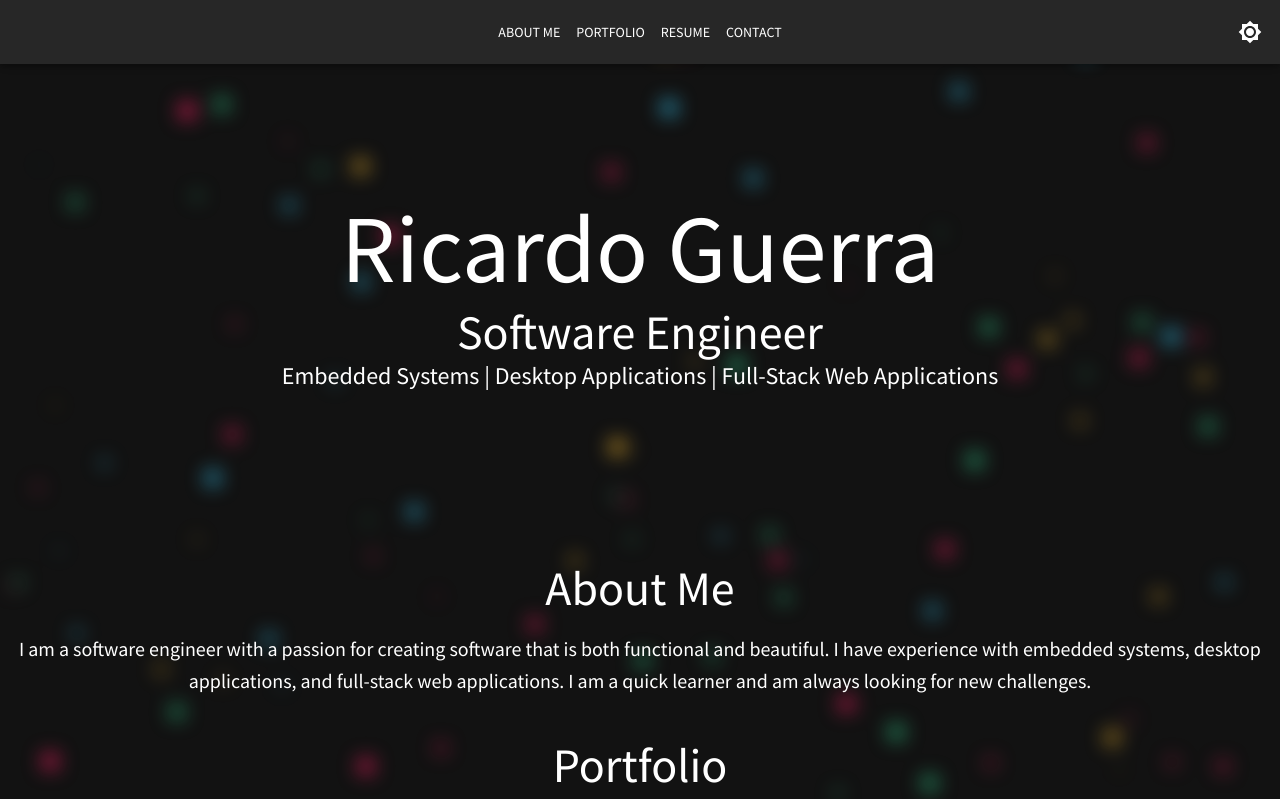
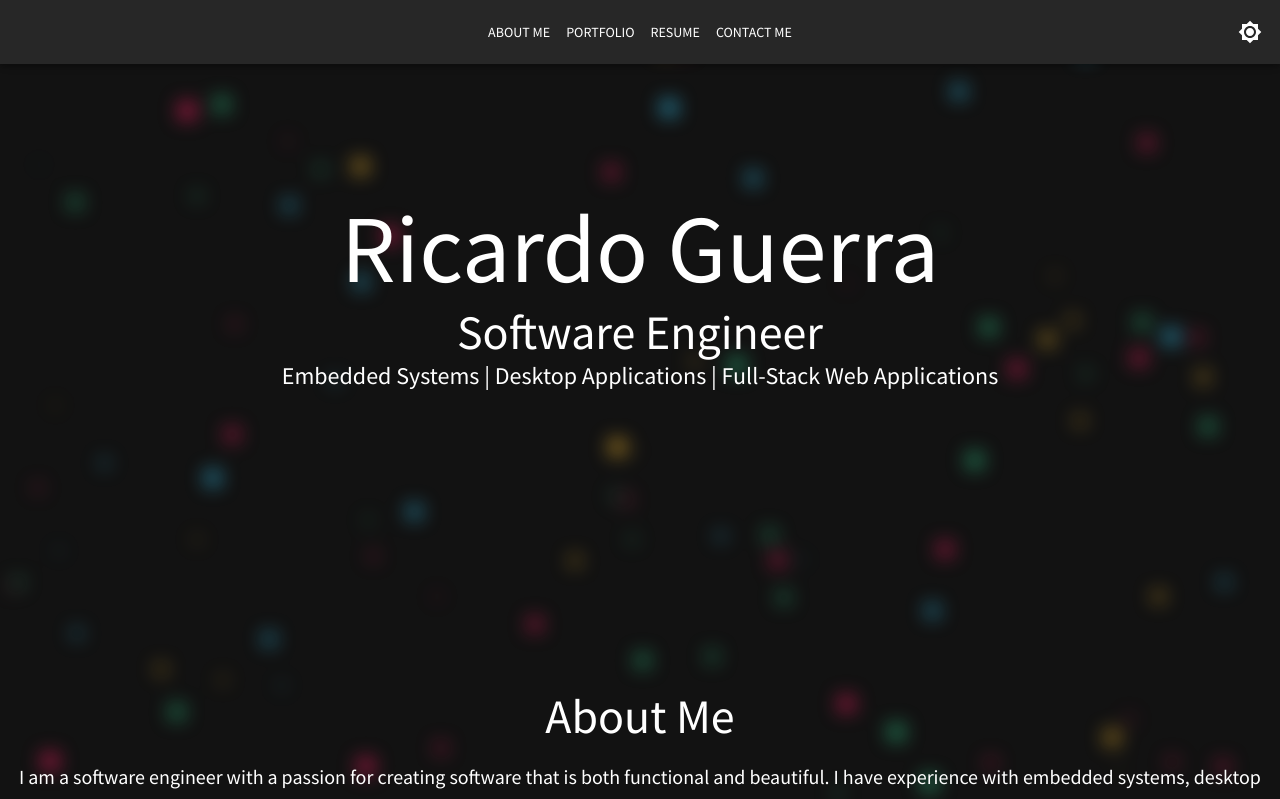
Before and after one commit to ricguer/react-portfolio, a React (Create React App) app: page / in a window 1280 px wide. Shown: the top 799 px of the page. Built offline with nearby package versions, Linux system fonts and the light colour scheme.

Commit message:
Scroll to Section When Nav Link is Clicked

```diff
--- a/src/App.css
+++ b/src/App.css
@@ -18,7 +18,7 @@
   font-size: calc(10px + 2vmin);
   color: white; */
   position: relative;
-  padding-top: 10%;
+  padding-top: 15%;
   padding-bottom: 10%;
 }
 
--- a/src/App.js
+++ b/src/App.js
@@ -34,11 +34,13 @@ function App() {
         <div className="App">
           <Stack className="App-main-stack" spacing={5}>
             <Header className="App-header" colorModeContext={ColorModeContext} />
-            <AboutMeSection />
-            <PortfolioSection />
-            <ResumeSection />
-            <ContactSection />
-            <Footer />
+            <div style={{ paddingTop: "64px" }}>
+              <AboutMeSection />
+              <PortfolioSection />
+              <ResumeSection />
+              <ContactSection />
+              <Footer />
+            </div>
           </Stack>
         </div>
       </ThemeProvider>
--- a/src/components/app-header/Navigation.js
+++ b/src/components/app-header/Navigation.js
@@ -2,21 +2,56 @@ import AppBar from "@mui/material/AppBar";
 import Toolbar from "@mui/material/Toolbar";
 import Button from "@mui/material/Button";
 import ThemeToggle from "./ThemeToggle.js";
-import React, { useRef } from "react";
+import React, { useState } from "react";
 
 export default function Navigation({ colorModeContext }) {
+    const [activeButton, setActiveButton] = useState(null);
+
+    const handleClickScroll = (sectionId, buttonName) => {
+        const element = document.getElementById(sectionId);
+        if (element) {
+            element.scrollIntoView({ behavior: "smooth" });
+            setActiveButton(buttonName);
+        }
+    };
 
     return (
-        <AppBar position="sticky">
-            <Toolbar style={{ position: "relative", justifyContent: "center" }}>
-                <Button color="inherit">About Me</Button>
-                <Button color="inherit">Portfolio</Button>
-                <Button color="inherit">Resume</Button>
-                <Button color="inherit">Contact</Button>
-                <div style={{ position: "absolute", right: 10 }}>
-                    <ThemeToggle colorModeContext={colorModeContext} />
-                </div>
-            </Toolbar>
-        </AppBar>
+        <div>
+            <AppBar position="fixed">
+                <Toolbar style={{ justifyContent: "center" }}>
+                    <Button
+                        color="inherit"
+                        onClick={() => handleClickScroll("aboutMeSection", "About Me")}
+                        style={{ fontWeight: activeButton === "About Me" ? 'bold' : 'normal' }}
+                    >
+                        About Me
+                    </Button>
+                    <Button
+                        color="inherit"
+                        onClick={() => handleClickScroll("portfolioSection", "Portfolio")}
+                        style={{ fontWeight: activeButton === "Portfolio" ? 'bold' : 'normal' }}
+                    >
+                        Portfolio
+                    </Button>
+                    <Button
+                        color="inherit"
+                        onClick={() => handleClickScroll("resumeSection", "Resume")}
+                        style={{ fontWeight: activeButton === "Resume" ? 'bold' : 'normal' }}
+                    >
+                        Resume
+                    </Button>
+                    <Button
+                        color="inherit"
+                        onClick={() => handleClickScroll("contactSection", "Contact Me")}
+                        style={{ fontWeight: activeButton === "Contact Me" ? 'bold' : 'normal' }}
+                    >
+                        Contact Me
+                    </Button>
+                    <div style={{ position: "absolute", right: 10 }}>
+                        <ThemeToggle colorModeContext={colorModeContext} />
+                    </div>
+                </Toolbar>
+            </AppBar>
+        </div >
     );
 }
--- a/src/sections/AboutMeSection.js
+++ b/src/sections/AboutMeSection.js
@@ -3,7 +3,7 @@ import Typography from "@mui/material/Typography";
 
 export default function AboutMeSection() {
     return (
-        <section id="aboutMeSection">
+        <section id="aboutMeSection" style={{ paddingTop: "64px" }}>
             <Typography gutterBottom variant="h3">About Me</Typography>
             <Typography variant="h6">
                 I am a software engineer with a passion for creating
--- a/src/sections/ContactSection.js
+++ b/src/sections/ContactSection.js
@@ -11,12 +11,12 @@ export default function ContactSection() {
     };
 
     return (
+        <section id="contactSection" style={{ paddingTop: "64px" }}>
             <Box
                 sx={{
                     display: "flex",
                     alignItems: "center",
                     justifyContent: "center",
-                height: "100vh",
                 }}
             >
                 <Box sx={{ maxWidth: 600, mx: "auto", p: 2 }}>
@@ -57,5 +57,6 @@ export default function ContactSection() {
                     </form>
                 </Box>
             </Box>
+        </section>
     );
 }
--- a/src/sections/PortfolioSection.js
+++ b/src/sections/PortfolioSection.js
@@ -1,12 +1,12 @@
 import * as React from 'react';
 import Grid from '@mui/material/Unstable_Grid2';
 import Typography from '@mui/material/Typography';
-import ProjectCard from '../components/ProjectCard';
+import ProjectCard from '../components/portfolio/ProjectCard';
 import images_projectSnippets from "../assets/images/images_projectSnippets";
 
 export default function PortfolioSection() {
     return (
-        <section id="portfolio">
+        <section id="portfolioSection" style={{ paddingTop: "64px" }}>
             <Typography gutterBottom variant="h3">Portfolio</Typography>
             <Grid container spacing={5} justifyContent={"center"} alignItems={"center"}>
                 <Grid>
--- a/src/sections/ResumeSection.js
+++ b/src/sections/ResumeSection.js
@@ -6,7 +6,7 @@ import ResumeLogos from "../components/resume/ResumeLogos";
 
 export default function ResumeSection() {
     return (
-        <section id="skills">
+        <section id="resumeSection" style={{ paddingTop: "64px" }}>
             <Typography gutterBottom variant="h3">Skills</Typography>
             <Stack
                 direction="row"
```
Also changed, not shown: src/components/portfolio/ProjectCard.js (renamed from src/components/ProjectCard.js). Lines whose indentation alone changed are shown as unchanged.
